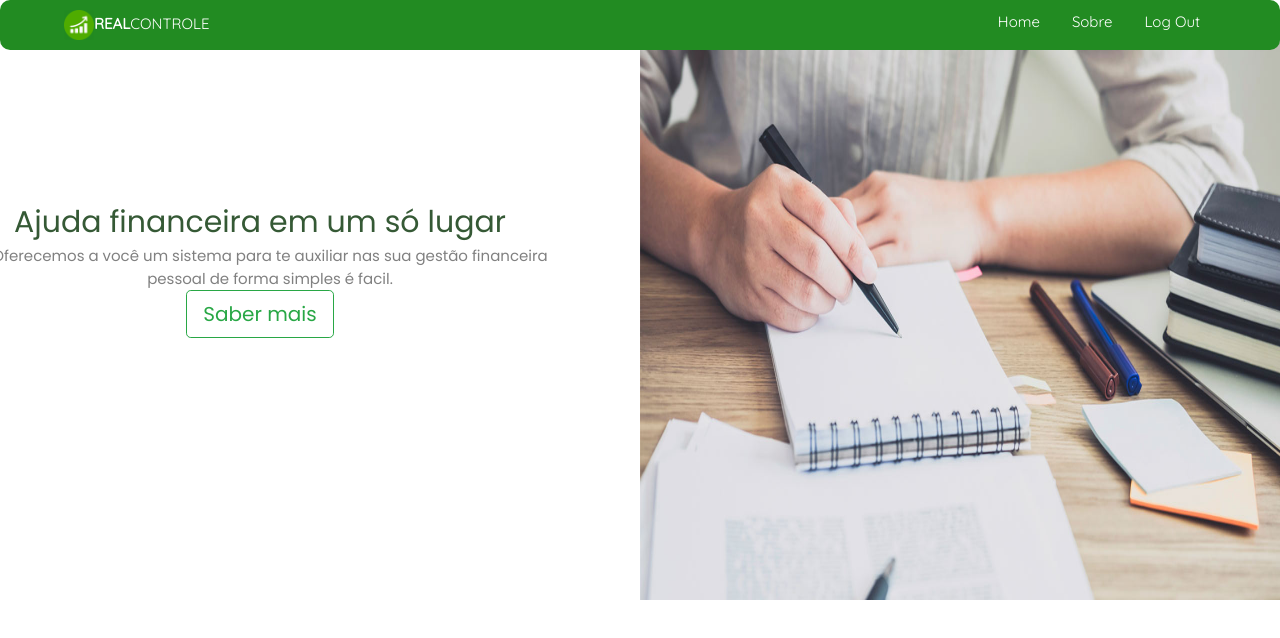
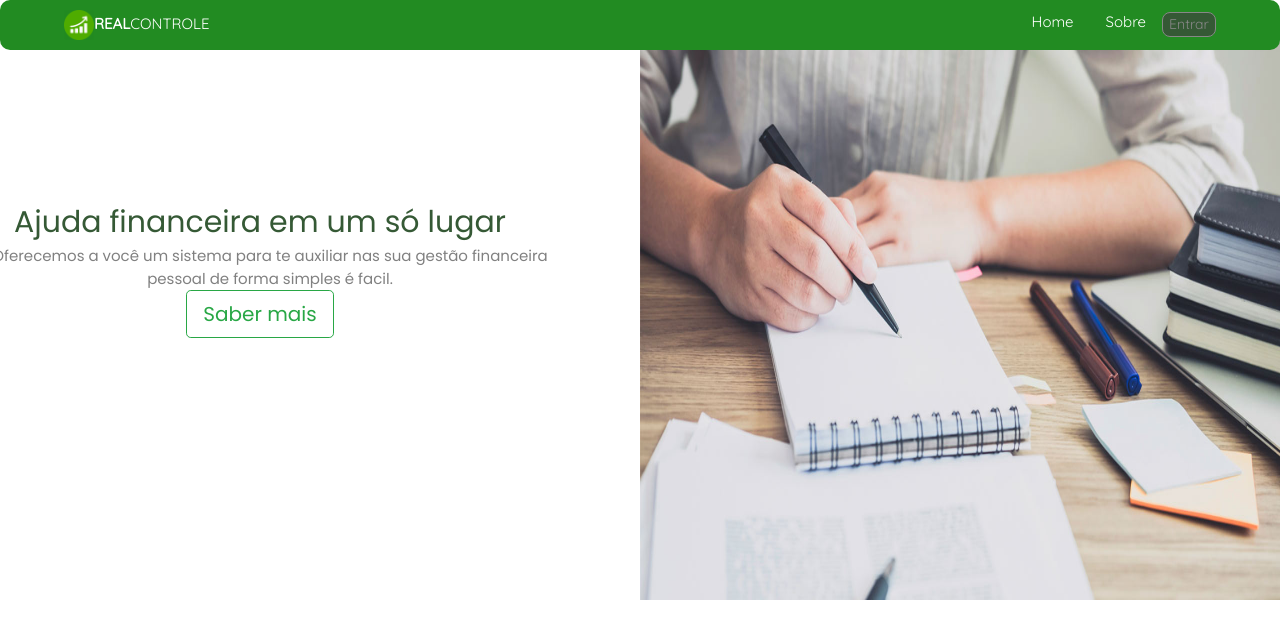
Before and after one commit to samaronesalles/RealFinance, an Angular app in the folder Frontend/: page / in a window 1280 px wide. Shown: the top 638 px of the page. Built offline with nearby package versions, Linux system fonts and the light colour scheme; no server answers; a web font is replaced by a local one.

Commit message:
alterações para header mostrar LogOut

```diff
--- a/Frontend/src/app/app.component.html
+++ b/Frontend/src/app/app.component.html
@@ -3,7 +3,7 @@
 
     <div class="wrapper">
 
-      <app-header></app-header>
+      <app-header [user]="userLogged" ></app-header>
 
         <!-- Full Width Column -->
         <div class="content-wrapper">
--- a/Frontend/src/app/app.component.ts
+++ b/Frontend/src/app/app.component.ts
@@ -1,10 +1,29 @@
-import { Component } from '@angular/core';
+import { Component, OnInit } from '@angular/core';
+import { LoggedService } from './logged/logged.service';
+import { Router } from '@angular/router';
 
 @Component({
   selector: 'app-root',
   templateUrl: './app.component.html',
   styleUrls: ['./app.component.scss']
 })
-export class AppComponent {
-  title = 'real-controle';
+export class AppComponent implements OnInit {
+
+  constructor(private loggedService: LoggedService, private router: Router) { }
+
+  userLogged: string = undefined;
+
+  ngOnInit(): void {
+    this.isLogged();
+  }
+
+  async isLogged() {
+    try {
+      const user = await this.loggedService.isLogged();
+      this.userLogged = user;
+    } catch (err) {
+      this.userLogged = undefined;
+    }
+  }
+
 }
--- a/Frontend/src/app/app.module.ts
+++ b/Frontend/src/app/app.module.ts
@@ -27,7 +27,7 @@ import { CategoryFormComponent } from './categories/category-form/category-form.
     HomeComponent,
     CategoriesComponent,
     CategoryComponent,
-    CategoryFormComponent
+    CategoryFormComponent,
   ],
   imports: [
     BrowserModule,
--- a/Frontend/src/app/header/header.component.html
+++ b/Frontend/src/app/header/header.component.html
@@ -15,10 +15,10 @@
         <li class="nav-item">
           <a class="nav-link" [routerLink]="['/categories']">Sobre</a>
         </li>
-        <li *ngIf="!isLogged" class="nav-item" class="btn-entrar">
+        <li *ngIf="!user" class="nav-item" class="btn-entrar">
           <button class="btnEntrar" [routerLink]="['/sign-in']">Entrar</button>
         </li>
-        <li *ngIf="isLogged" class="nav-item">
+        <li *ngIf="user" class="nav-item">
           <a class="nav-link" href="#">Log Out</a>
         </li>
       </ul>
--- a/Frontend/src/app/header/header.component.ts
+++ b/Frontend/src/app/header/header.component.ts
@@ -1,6 +1,4 @@
-import { Component, OnInit, ViewChild } from '@angular/core';
-import { LoggedService } from '../logged/logged.service';
-import { Router } from '@angular/router';
+import { Component, OnInit, Input, } from '@angular/core';
 
 @Component({
   selector: 'app-header',
@@ -9,23 +7,12 @@ import { Router } from '@angular/router';
 })
 export class HeaderComponent implements OnInit {
 
+  constructor() { }
 
-  constructor(private loggedService: LoggedService, private router: Router) { }
-
-  welcomeMessage: string;
+  @Input() user;
 
   ngOnInit(): void {
-    this.isLogged();
-  }
-
-  async isLogged() {
-    try {
-      const user = await this.loggedService.isLogged();
-      this.welcomeMessage = 'Olá, ' + user.nome;
-      return true;
-    } catch (err) {
-      return false;
-    }
+    console.log("user tal:" + this.user);
   }
 
 }
```
